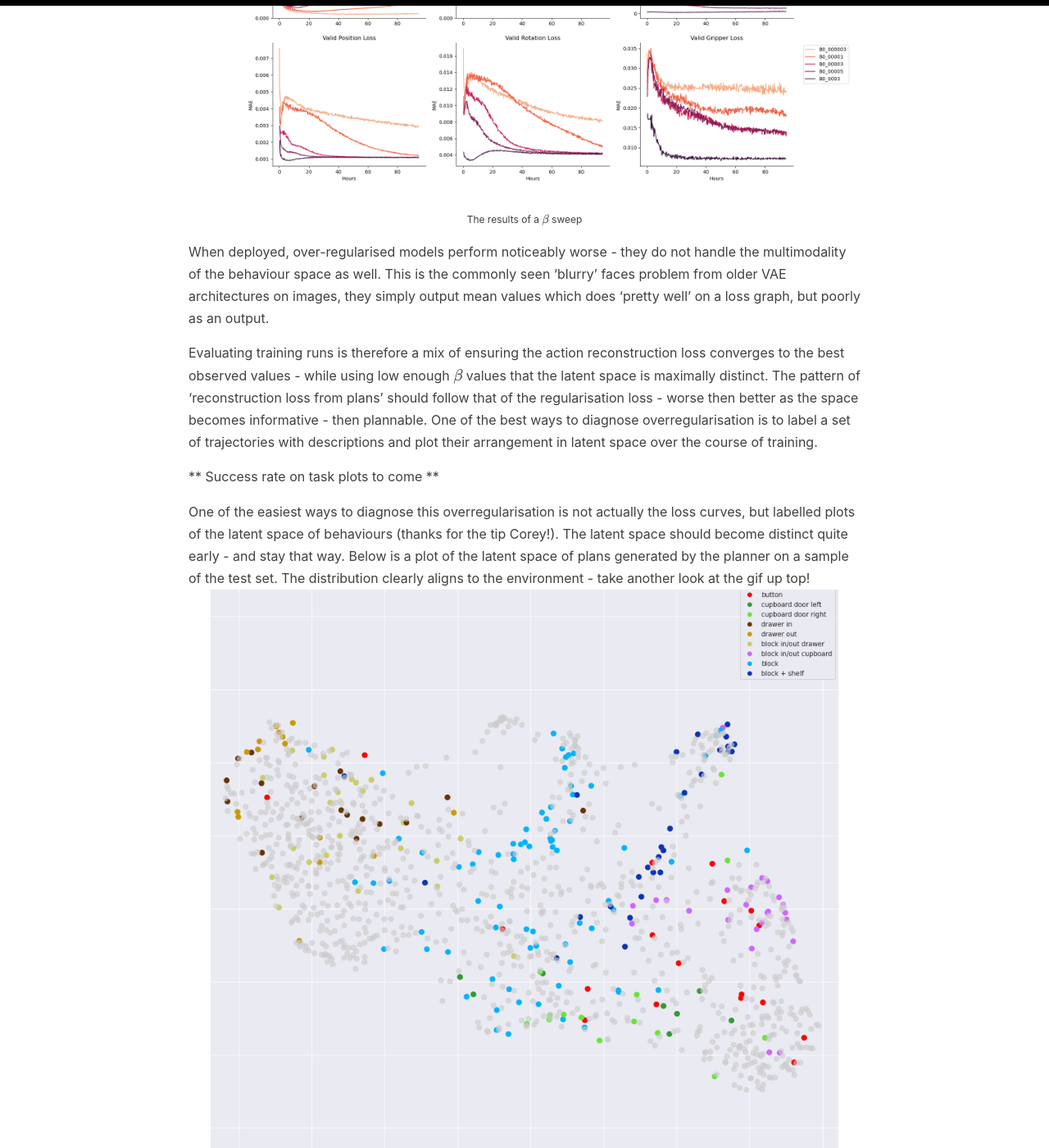
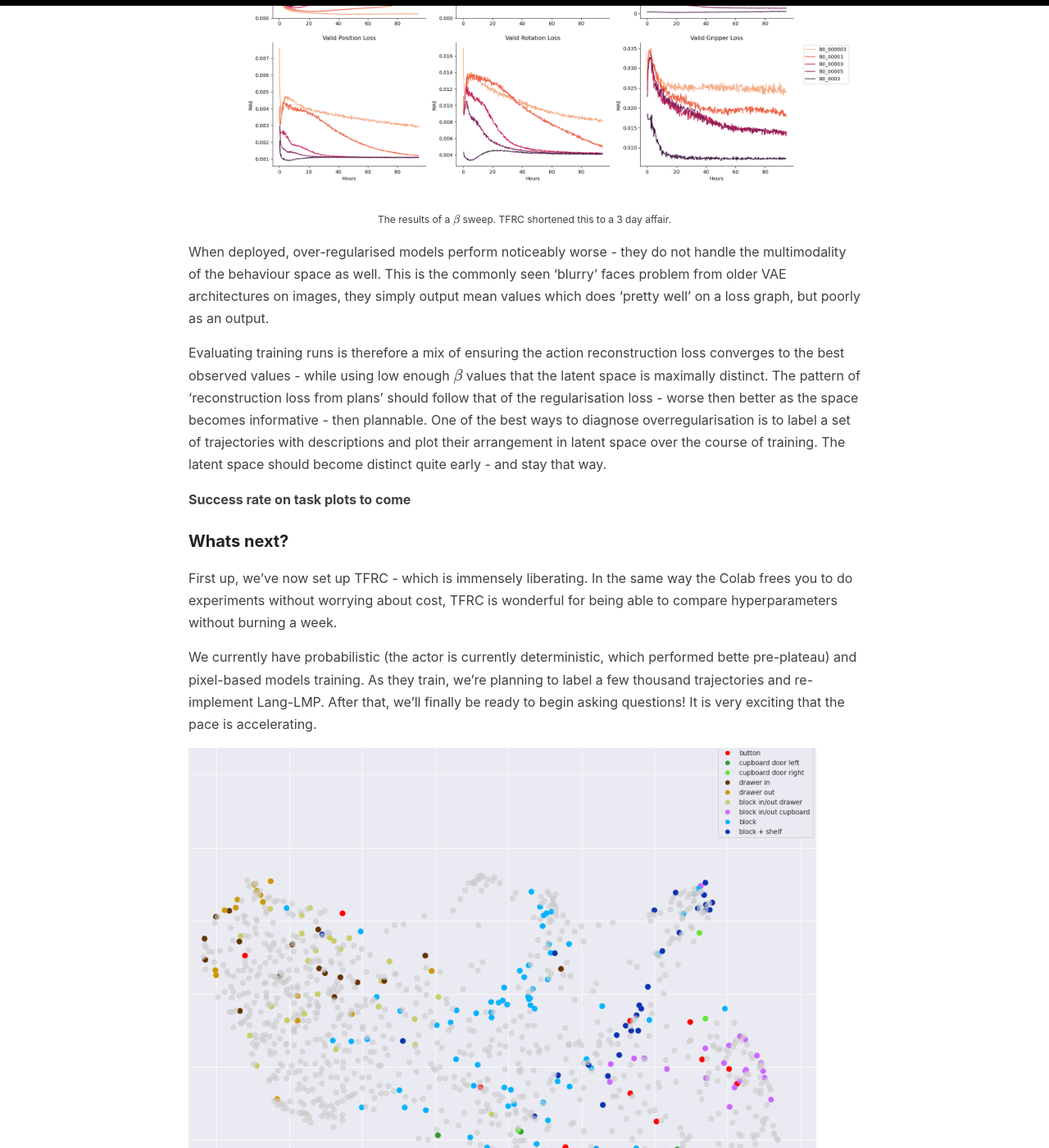
Before and after one commit to sholtodouglas/sholtodouglas.github.io, a Jekyll site: the page built from _posts/2021-01-29-Learning from Play.md, in a window 1280 px wide and 1400 px high, scrolled down 4188 px. Shown: the whole window at 82% size. Built offline with Jekyll 4.4.1, drawn with Linux system fonts in a browser that asks for light colours; formulas are drawn with MathJax 3; some of the changed text lies outside the part shown.

Commit message:
Update 2021-01-29-Learning from Play.md

```diff
--- a/_posts/2021-01-29-Learning from Play.md
+++ b/_posts/2021-01-29-Learning from Play.md
@@ -67,22 +67,26 @@ Recall that there are two potential latent vector inputs to the actor.
 
 What this means is that training this model is a delicate balance between over and under regularisation. Neither the 'reconstruction loss from encodings' or 'reconstruction loss from plans' is a perfect guide to this, as overregularised models appear to converge to similar final values as well regularised models with informative latent spaces (but much faster - which would initially appear better).
 
-{% include image.html url="/images/play/all_plots.png" description="The results of a $ \beta $ sweep" %}
+{% include image.html url="/images/play/all_plots.png" description="The results of a $ \beta $ sweep. TFRC shortened this to a 3 day affair. " %}
 
 When deployed, over-regularised models perform noticeably worse - they do not handle the multimodality of the behaviour space as well. This is the commonly seen 'blurry' faces problem from older VAE architectures on images, they simply output mean values which does 'pretty well' on a loss graph, but poorly as an output.
 
-Evaluating training runs is therefore a mix of ensuring the action reconstruction loss converges to the best observed values - while using low enough $ \beta $ values that the latent space is maximally distinct. The pattern of 'reconstruction loss from plans' should follow that of the regularisation loss - worse then better as the space becomes informative - then plannable. One of the best ways to diagnose overregularisation is to label a set of trajectories with descriptions and plot their arrangement in latent space over the course of training.
+Evaluating training runs is therefore a mix of ensuring the action reconstruction loss converges to the best observed values - while using low enough $ \beta $ values that the latent space is maximally distinct. The pattern of 'reconstruction loss from plans' should follow that of the regularisation loss - worse then better as the space becomes informative - then plannable. One of the best ways to diagnose overregularisation is to label a set of trajectories with descriptions and plot their arrangement in latent space over the course of training. The latent space should become distinct quite early - and stay that way.
 
-** Success rate on task plots to come **
+**Success rate on task plots to come**
 
 
-One of the easiest ways to diagnose this overregularisation is not actually the loss curves, but labelled plots of the latent space of behaviours (thanks for the tip Corey!). The latent space should become distinct quite early - and stay that way. Below is a plot of the latent space of plans generated by the planner on a sample of the test set. The distribution clearly aligns to the environment - take another look at the gif up top!
-![alt-text-1](https://sholtodouglas.github.io/images/play/behaviour_space.png "Quelle separation")
+
 
 ### Whats next?
 
-First up, we've now set up TFRC and will do proper ablations - our previous comparisons all ended too soon.
+First up, we've now set up TFRC - which is immensely liberating. In the same way the Colab frees you to do experiments without worrying about cost, TFRC is wonderful for being able to compare hyperparameters without burning a week.
 
-We'd still like to explore more fun ideas (e.g, composing plans as a sequence of quantised latent vectors like VQ-VAE represents images as a sequence of quantised tiles - we think this may lead to a valuable decomposition of parts of skills, e.g sharing grasp encodings between objects or parts of the environment) - but for the moment, we've got our baseline and will move on to our original question!
+We currently have probabilistic (the actor is currently deterministic, which performed bette pre-plateau) and pixel-based models training. As they train, we're planning to label a few thousand trajectories and re-implement Lang-LMP. After that, we'll finally be ready to begin asking questions! It is very exciting that the pace is accelerating.
+
+
+{% include image.html url="/images/play/behaviour_space.png" description="A probabilistic actor allows for a much more expressive latent plan space - potentially because it assumes the burden of low level multimodality onto itself. " %}
+
+We'd still like to explore more fun ideas (e.g, composing plans as a sequence of quantised latent vectors like VQ-VAE represents images as a sequence of quantised tiles - we think this may lead to a valuable decomposition of parts of skills, e.g sharing grasp encodings between objects or parts of the environment).
 
 > Thank you to Corey Lynch, Suraj Nair and Eric Jang for patiently answering our questions.
```
